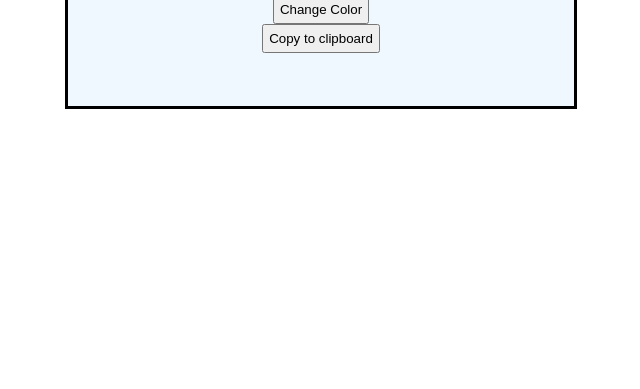
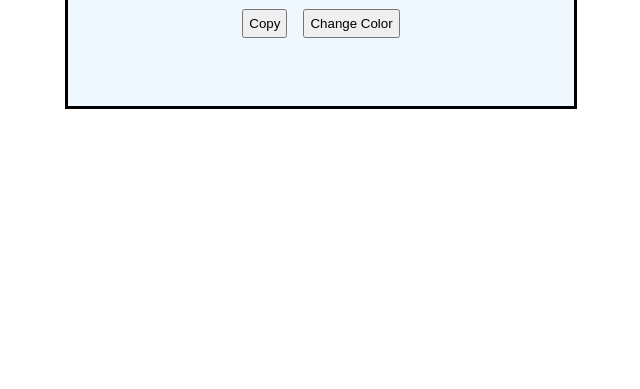
Before and after one commit to cxgxrc/Random-Color, a plain HTML site: page index.html in a window 1280 px wide. Shown: the part 411-800 px from the top of the page, without its empty margins (319-959 px from the left). Drawn offline with Linux system fonts and the light colour scheme.

Commit message:
Copy function

```diff
--- a/index.html
+++ b/index.html
@@ -16,8 +16,12 @@
     <div id="color">
         <div id="interface">
             <h3 id="change">#FFFFFF</h3>
-            <button id="changeColor">Change Color</button>
-            <button id="copy">Copy to clipboard</button>
+            <div class="container">
+                <button id="copy">Copy</button>
+                <button id="changeColor">Change Color</button>
+
+
+            </div>
         </div>
     </main>
 
--- a/main.js
+++ b/main.js
@@ -4,6 +4,7 @@ const arrayLetters = ['A', 'B', 'C', 'D', 'E', 'F']
 const background = document.getElementById('color')
 const random = document.getElementById('change')
 const btnn = document.getElementById('changeColor')
+const btnCopy = document.getElementById("copy")
 
 // generate random number
 
@@ -43,6 +44,7 @@ function getHexaColor() {
 // If u click the btn the background of the page will change
 
 btnn.addEventListener("click", changeColor)
+btnCopy.addEventListener("click", clipboard)
 
 function changeColor() {
     let i = getHexaColor()
@@ -50,3 +52,9 @@ function changeColor() {
     background.style.backgroundColor = i;
 
 }
+
+function clipboard() {
+    navigator.clipboard.writeText(change.innerText)
+
+
+}
--- a/style.css
+++ b/style.css
@@ -34,4 +34,15 @@ h3 {
 
 button {
     padding: 5px;
+    margin: 0.5rem;
+    /* border-radius: 10px; */
+
 }
+
+.container {
+    display: flex;
+    flex-direction: row;
+
+    justify-content: space-between;
+
+}
```
Also changed, not shown: assets/copy-alt-solid-24.png (added).
